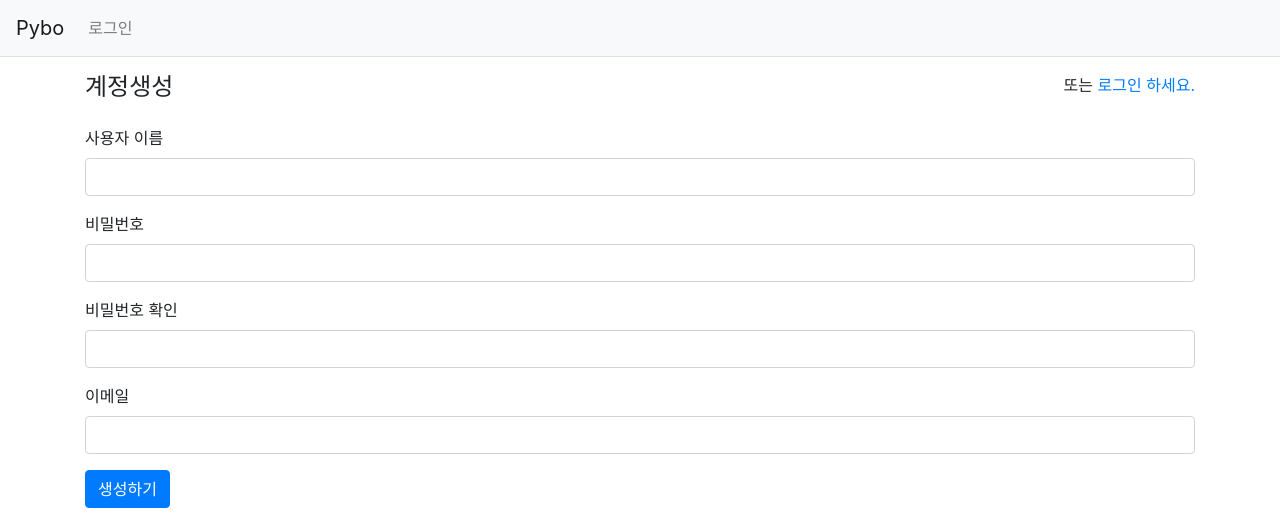
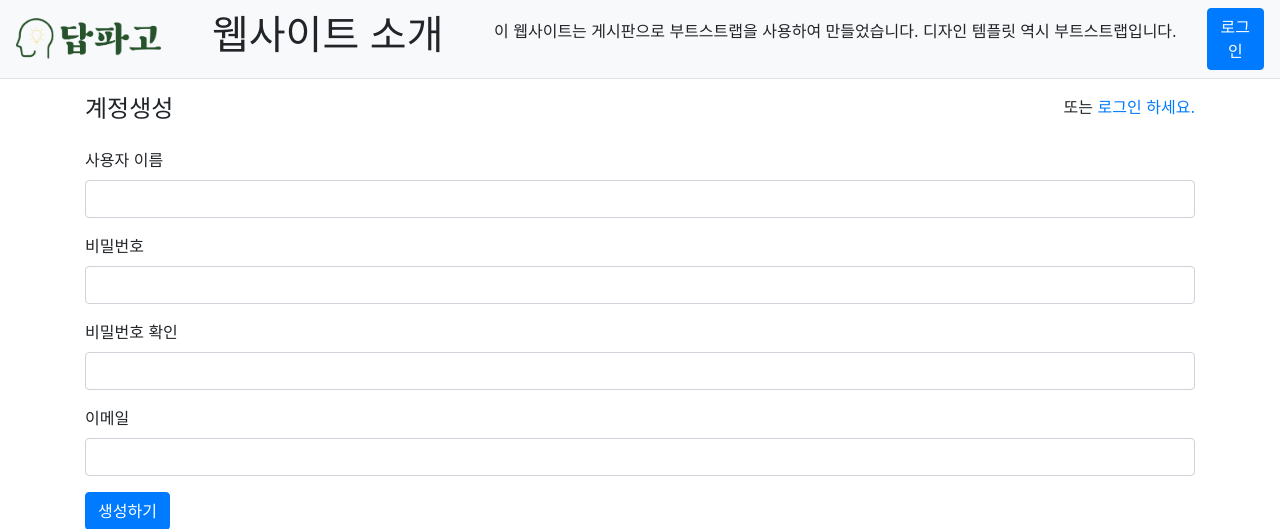
Before and after one commit to richdied/AI-3-, a Django app: page /common/signup/ in a window 1280 px wide. Shown: the top 529 px of the page. Run offline with Django 3.2, Linux system fonts and the light colour scheme; some libraries are stand-ins or nearby versions.

Commit message:
로고 추가

```diff
--- a/projects/mysite/config/settings.py
+++ b/projects/mysite/config/settings.py
@@ -9,7 +9,7 @@ https://docs.djangoproject.com/en/3.1/topics/settings/
 For the full list of settings and their values, see
 https://docs.djangoproject.com/en/3.1/ref/settings/
 """
-
+import os.path
 from pathlib import Path
 
 # Build paths inside the project like this: BASE_DIR / 'subdir'.
@@ -120,9 +120,7 @@ USE_TZ = True
 # https://docs.djangoproject.com/en/3.1/howto/static-files/
 
 STATIC_URL = '/static/'
-STATICFILES_DIRS = [
-    BASE_DIR / 'static',
-]
+STATICFILES_DIRS = [os.path.join(BASE_DIR, 'static'),]
 
 # 로그인 성공후 이동하는 URL
 LOGIN_REDIRECT_URL = '/'
--- a/projects/mysite/config/urls.py
+++ b/projects/mysite/config/urls.py
@@ -1,6 +1,9 @@
 from django.contrib import admin
 from django.urls import path, include
 from pybo.views import base_views
+from django.conf.urls.static import static
+from django.conf import settings
+
 
 app_name = 'common'
 
@@ -10,3 +13,5 @@ urlpatterns = [
     path('common/', include('common.urls')),
     path('', base_views.index, name='index'),  # '/' 에 해당되는 path
 ]
+
+urlpatterns += static(settings.STATIC_URL, document_root=settings.STATIC_ROOT)
--- a/projects/mysite/templates/base.html
+++ b/projects/mysite/templates/base.html
@@ -9,7 +9,7 @@
     <link rel="stylesheet" type="text/css" href="{% static 'bootstrap.min.css' %}">
     <!-- pybo CSS -->
     <link rel="stylesheet" type="text/css" href="{% static 'style.css' %}">
-    <title>Hello, pybo!</title>
+    <title>날아라 슈퍼보드</title>
 </head>
 <body>
 {% include "navbar.html" %}
@@ -25,5 +25,8 @@
 {% block script %}
 {% endblock %}
 <!-- 자바스크립트 End -->
+
+
+
 </body>
 </html>
--- a/projects/mysite/templates/navbar.html
+++ b/projects/mysite/templates/navbar.html
@@ -1,17 +1,26 @@
 <!-- 네비게이션바 -->
 <nav class="navbar navbar-expand-lg navbar-light bg-light border-bottom">
-    <a class="navbar-brand" href="{% url 'pybo:index' %}">Pybo</a>
+    <a class="navbar-brand" href="{% url 'pybo:index' %}"><img src="/static/img/4.png" width="150"></a>
     <button class="navbar-toggler ml-auto" type="button" data-toggle="collapse" data-target="#navbarNav"
         aria-controls="navbarNav" aria-expanded="false" aria-label="Toggle navigation">
         <span class="navbar-toggler-icon"></span>
     </button>
+    <div class="container">
+               <div class="container">
+                  <h1>웹사이트 소개</h1>
+                     <p>이 웹사이트는 게시판으로 부트스트랩을 사용하여 만들었습니다.
+                         디자인 템플릿 역시 부트스트랩입니다.</p>
+               </div>
+
+              </div>
+
     <div class="collapse navbar-collapse flex-grow-0" id="navbarNav">
         <ul class="navbar-nav">
             <li class="nav-item ">
                 {% if user.is_authenticated %}
                 <a class="nav-link" href="{% url 'common:logout' %}">{{ user.username }} (로그아웃)</a>
                 {% else %}
-                <a class="nav-link" href="{% url 'common:login' %}">로그인</a>
+              <a class="btn btn-primary btn-pull" href="http://127.0.0.1:8000/common/login/" role="button">로그인</a>
                 {% endif %}
             </li>
         </ul>
```
Also changed, not shown: projects/mysite/static/img/4.png (added).
